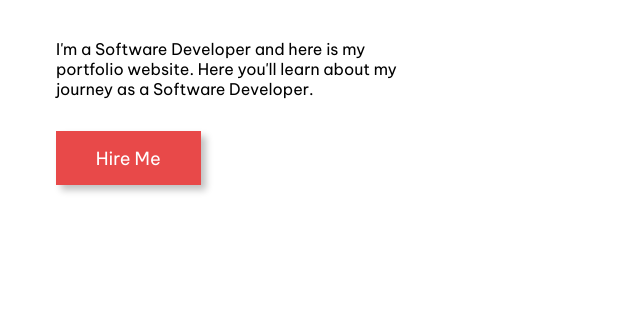
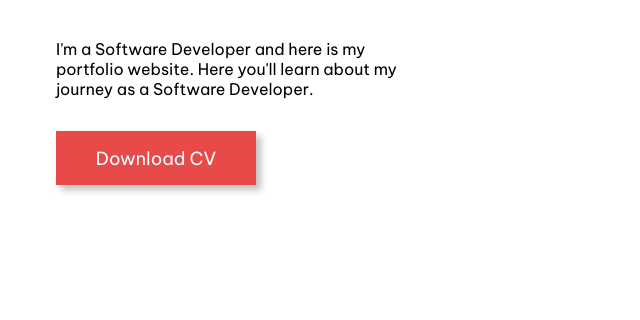
Before and after one commit to dhruvgupta9431/PortfolioWebsite, a plain HTML site: page index.html in a window 1280 px wide. Shown: the part 360-680 px from the top of the page, 0-640 px from the left. Drawn offline with nearby package versions, Linux system fonts and the light colour scheme.

Commit message:
index.html

```diff
--- a/index.html
+++ b/index.html
@@ -36,7 +36,7 @@
                         learn about my journey as a Software Developer.
                     </div>
 
-                    <div class="btn" id="btn">Hire Me</div>
+                    <a href="https://drive.google.com/file/d/1P1bW1YgMiwJ1kg98V2YB0F86ChCD4Wxw/view?usp=sharing" target="_blank" class="btn" id="btn">Download CV</a>
                 </div>
 
                 <div class="hero-section-right">
```
